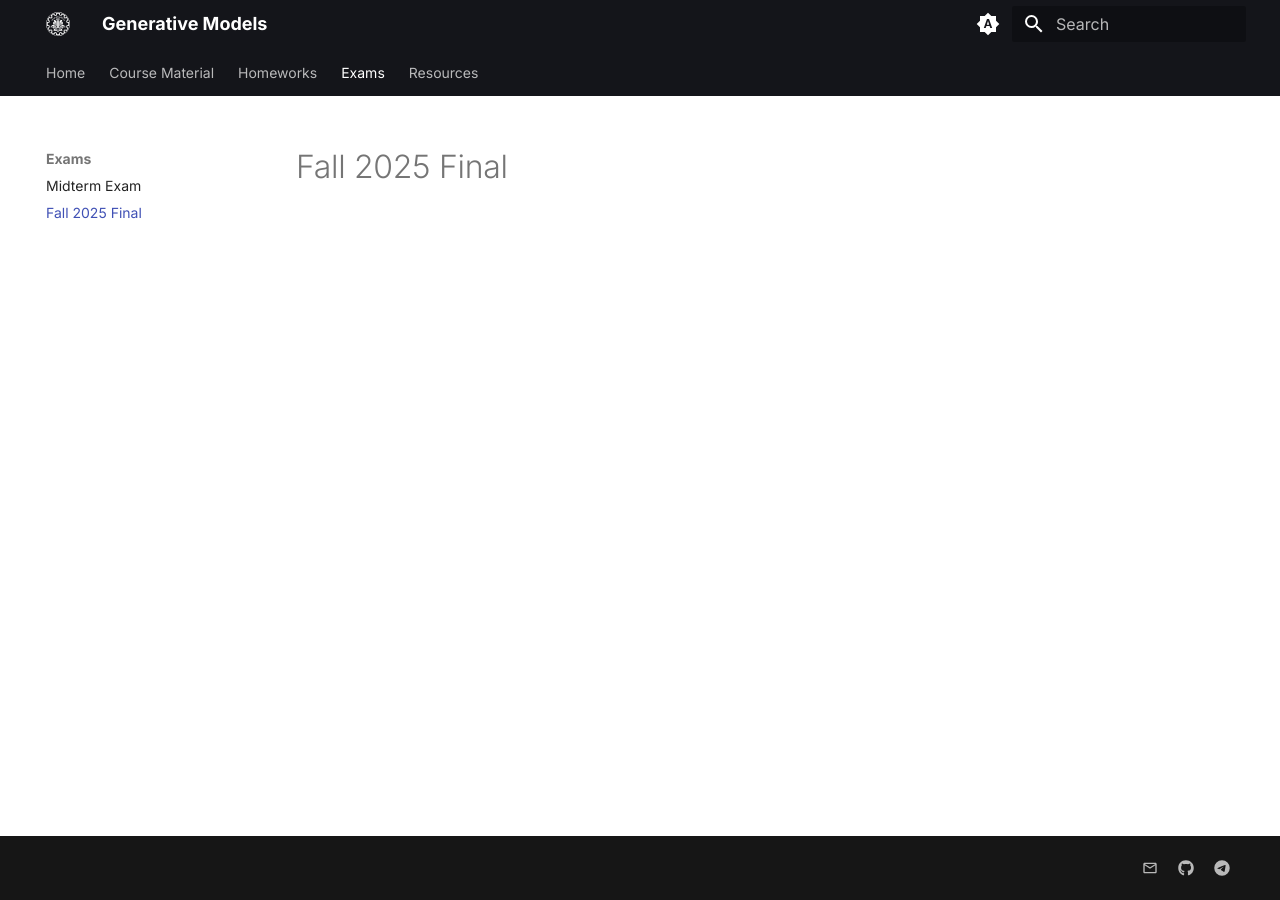
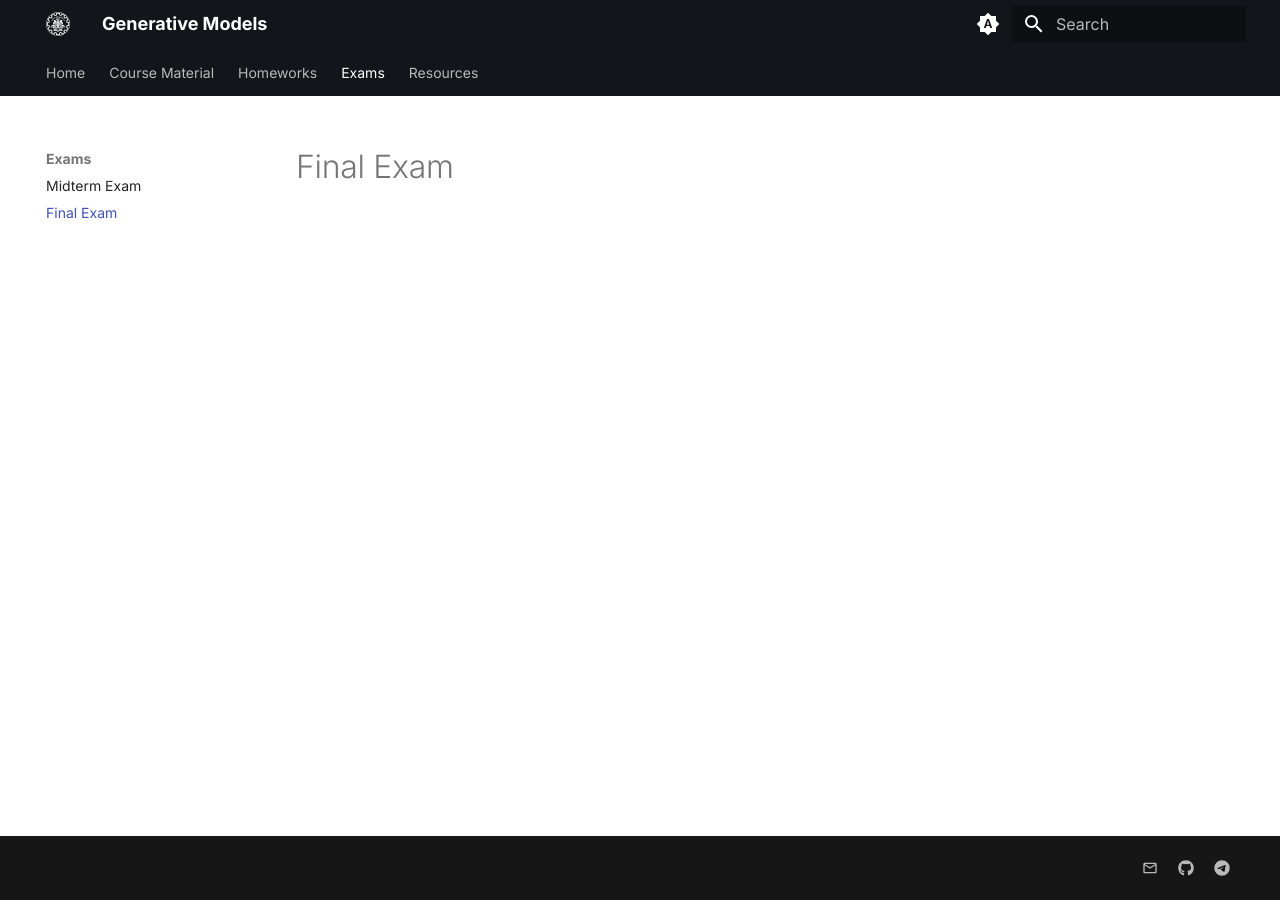
Before and after one commit to SUT-CS-GM/sut-cs-gm.github.io, an MkDocs documentation site: the page built from docs/exams/final.md, in a window 1280 px wide. Built offline with MkDocs 1.6.1 and Material for MkDocs 9.7.7, drawn with Linux system fonts in a browser that asks for light colours; some web fonts are replaced.

Commit message:
chore: Decrease slide preview width and correct final exam title

```diff
--- a/docs/exams/final.md
+++ b/docs/exams/final.md
@@ -1 +1 @@
-# Fall 2025 Final
+# Final Exam
```
Also changed, not shown: docs/material/index.md (+1 -1 lines).
